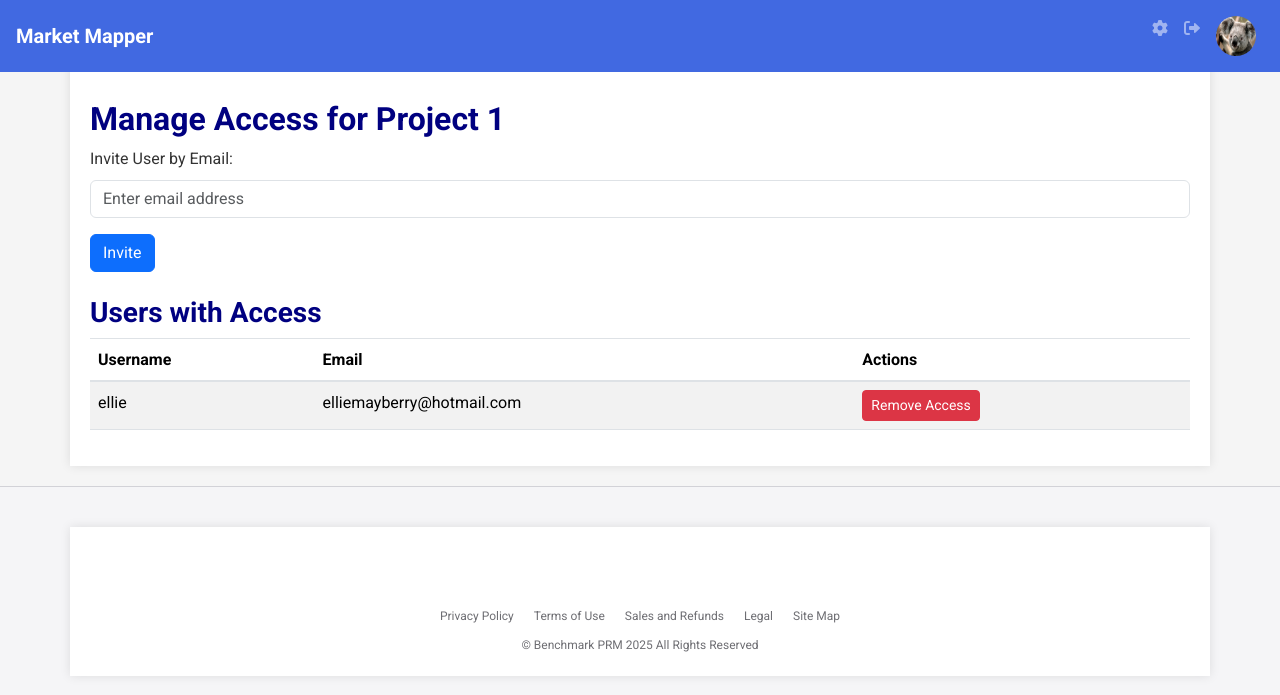
After one commit to michaelthomasberry/marketbook1, a Flask app: page /manage/1/access in a window 1280 px wide. The commit adds this page. Shown: the top 695 px of the page. Run offline with Flask 3, Linux system fonts and the light colour scheme; a user stored in the database is signed in; some libraries are stand-ins or nearby versions.

Commit message:
added profile pics, user types and manage access from market map page

```diff
--- a/app.py
+++ b/app.py
@@ -56,6 +56,8 @@ class User(db.Model, UserMixin):
     username = db.Column(db.String(20), unique=True, nullable=False)
     email = db.Column(db.String(120), unique=True, nullable=False)  # Added email field
     password_hash = db.Column(db.String(128), nullable=False)
+    profile_image = db.Column(db.String(255), nullable=True)  # Add profile_image field
+    role = db.Column(db.String(50), nullable=False)  # Add role field
 
     def set_password(self, password):
         self.password_hash = generate_password_hash(password)
@@ -145,8 +147,9 @@ def register():
         email = request.form.get('email')
         password = request.form.get('password')
         confirm_password = request.form.get('confirm_password')
+        role = request.form.get('role')
 
-        if not username or not email or not password or not confirm_password:
+        if not username or not email or not password or not confirm_password or not role:
             flash('Please fill in all fields.', 'danger')
             return redirect(url_for('register'))
 
@@ -167,7 +170,7 @@ def register():
             flash('Invalid email format.', 'danger')
             return redirect(url_for('register'))
 
-        new_user = User(username=username, email=email) #Added email to user creation
+        new_user = User(username=username, email=email, role=role) #Added role to user creation
         new_user.set_password(password)
         db.session.add(new_user)
         db.session.commit()
@@ -951,6 +954,90 @@ def share_project(project_id):
 
     return redirect(url_for('dashboard'))
 
+# Manage Access
+@app.route('/manage/<int:project_id>/access', methods=['GET', 'POST'])
+@login_required
+def manage_access(project_id):
+    project = Project.query.get_or_404(project_id)
+    if project.user_id != current_user.id:
+        flash('You are not authorized to manage access for this project.', 'danger')
+        return redirect(url_for('dashboard'))
+
+    if request.method == 'POST':
+        email = request.form.get('email')
+        user_to_share = User.query.filter_by(email=email).first()
+
+        if user_to_share:
+            if user_to_share in project.shared_users:
+                flash('This user already has access to the project.', 'warning')
+            else:
+                project.shared_users.append(user_to_share)
+                db.session.commit()
+                flash('User successfully invited!', 'success')
+        else:
+            flash('Email address not found.', 'danger')
+
+    shared_users = project.shared_users
+
+    return render_template('manage_access.html', project=project, shared_users=shared_users)
+
+@app.route('/manage/<int:project_id>/access/remove/<int:user_id>', methods=['POST'])
+@login_required
+def remove_access(project_id, user_id):
+    project = Project.query.get_or_404(project_id)
+    user_to_remove = User.query.get_or_404(user_id)
+
+    if project.user_id != current_user.id:
+        flash('You are not authorized to remove access for this project.', 'danger')
+        return redirect(url_for('dashboard'))
+
+    if user_to_remove in project.shared_users:
+        project.shared_users.remove(user_to_remove)
+        db.session.commit()
+        flash('User access removed successfully!', 'success')
+    else:
+        flash('User does not have access to this project.', 'danger')
+
+    return redirect(url_for('manage_access', project_id=project_id))
+
+# Settings
+@app.route('/settings', methods=['GET', 'POST'])
+@login_required
+def settings():
+    if request.method == 'POST':
+        username = request.form.get('username')
+        current_password = request.form.get('current_password')
+        new_password = request.form.get('new_password')
+        confirm_new_password = request.form.get('confirm_new_password')
+        profile_image = request.files.get('profile_image')
+        role = request.form.get('role')
+
+        if username:
+            current_user.username = username
+
+        if current_password and new_password and confirm_new_password:
+            if not current_user.check_password(current_password):
+                flash('Current password is incorrect.', 'danger')
+                return redirect(url_for('settings'))
+            if new_password != confirm_new_password:
+                flash('New passwords do not match.', 'danger')
+                return redirect(url_for('settings'))
+            current_user.set_password(new_password)
+
+        if profile_image and allowed_file(profile_image.filename):
+            filename = secure_filename(profile_image.filename)
+            profile_image.save(os.path.join(app.config['UPLOAD_FOLDER'], filename))
+            current_user.profile_image = filename
+
+        if role:
+            current_user.role = role
+
+        db.session.commit()
+        flash('Profile updated successfully!', 'success')
+        return redirect(url_for('settings'))
+
+    return render_template('settings.html')
+
 ####################################Initiate App ############################################
 
 if __name__ == '__main__':
--- a/templates/base.html
+++ b/templates/base.html
@@ -91,6 +91,17 @@
             margin-top: 10px;
             text-align: center;
         }
+
+        .profile-image-container {
+            position: relative;
+            display: inline-block;
+        }
+
+        .profile-image {
+            width: 40px;
+            height: 40px;
+            border-radius: 50%;
+        }
     </style>
 </head>
 <body>
@@ -102,7 +113,25 @@
             <ul class="navbar-nav">
                 {% if current_user.is_authenticated %}
                     <li class="nav-item">
-                        <a class="nav-link" href="{{ url_for('logout') }}">Logout</a>
+                        <a class="nav-link" href="{{ url_for('settings') }}" title="Settings">
+                            <i class="fas fa-cog"></i>
+                        </a>
+                    </li>
+                    <li class="nav-item">
+                        <a class="nav-link" href="{{ url_for('logout') }}" title="Logout">
+                            <i class="fas fa-sign-out-alt"></i>
+                        </a>
+                    </li>
+                    <li class="nav-item">
+                        <div class="nav-link">
+                            <div class="profile-image-container">
+                                {% if current_user.profile_image %}
+                                    <img src="{{ url_for('static', filename='uploads/' + current_user.profile_image) }}" alt="Profile Image" class="profile-image">
+                                {% else %}
+                                    <img src="{{ url_for('static', filename='uploads/default_profile.png') }}" alt="Profile Image" class="profile-image">
+                                {% endif %}
+                            </div>
+                        </div>
                     </li>
                 {% else %}
                     <li class="nav-item">
--- /dev/null
+++ b/templates/manage_access.html
@@ -0,0 +1,37 @@
+{% extends 'base.html' %}
+{% block title %}Manage Access{% endblock %}
+{% block content %}
+<h1>Manage Access for {{ project.name }}</h1>
+
+<form method="POST">
+    <div class="form-group">
+        <label for="email">Invite User by Email:</label>
+        <input type="email" class="form-control" id="email" name="email" placeholder="Enter email address" required>
+    </div>
+    <button type="submit" class="btn btn-primary">Invite</button>
+</form>
+
+<h2 class="mt-4">Users with Access</h2>
+<table class="table table-striped">
+    <thead>
+        <tr>
+            <th>Username</th>
+            <th>Email</th>
+            <th>Actions</th>
+        </tr>
+    </thead>
+    <tbody>
+        {% for user in shared_users %}
+        <tr>
+            <td>{{ user.username }}</td>
+            <td>{{ user.email }}</td>
+            <td>
+                <form method="POST" action="{{ url_for('remove_access', project_id=project.id, user_id=user.id) }}" style="display:inline;">
+                    <button type="submit" class="btn btn-danger btn-sm" onclick="return confirm('Are you sure you want to remove access for this user?')">Remove Access</button>
+                </form>
+            </td>
+        </tr>
+        {% endfor %}
+    </tbody>
+</table>
+{% endblock %}
--- a/templates/market_map.html
+++ b/templates/market_map.html
@@ -16,6 +16,9 @@
                     </a>
                     <a href="{{ url_for('product_comparison', project_id=project.id) }}" class="list-group-item list-group-item-action">
                         <i class="fas fa-box"></i> Manage Products
+                    </a>
+                    <a href="{{ url_for('manage_access', project_id=project.id) }}" class="list-group-item list-group-item-action">
+                        <i class="fas fa-users-cog"></i> Manage Access
                     </a>
                 </div>
             </div>
```
Also changed, not shown: templates/register.html (+14 -4 lines), templates/settings.html (added, +42 -0 lines), instance/site.db, static/uploads/Koala.jpg (added), static/uploads/default_profile.png (added).
